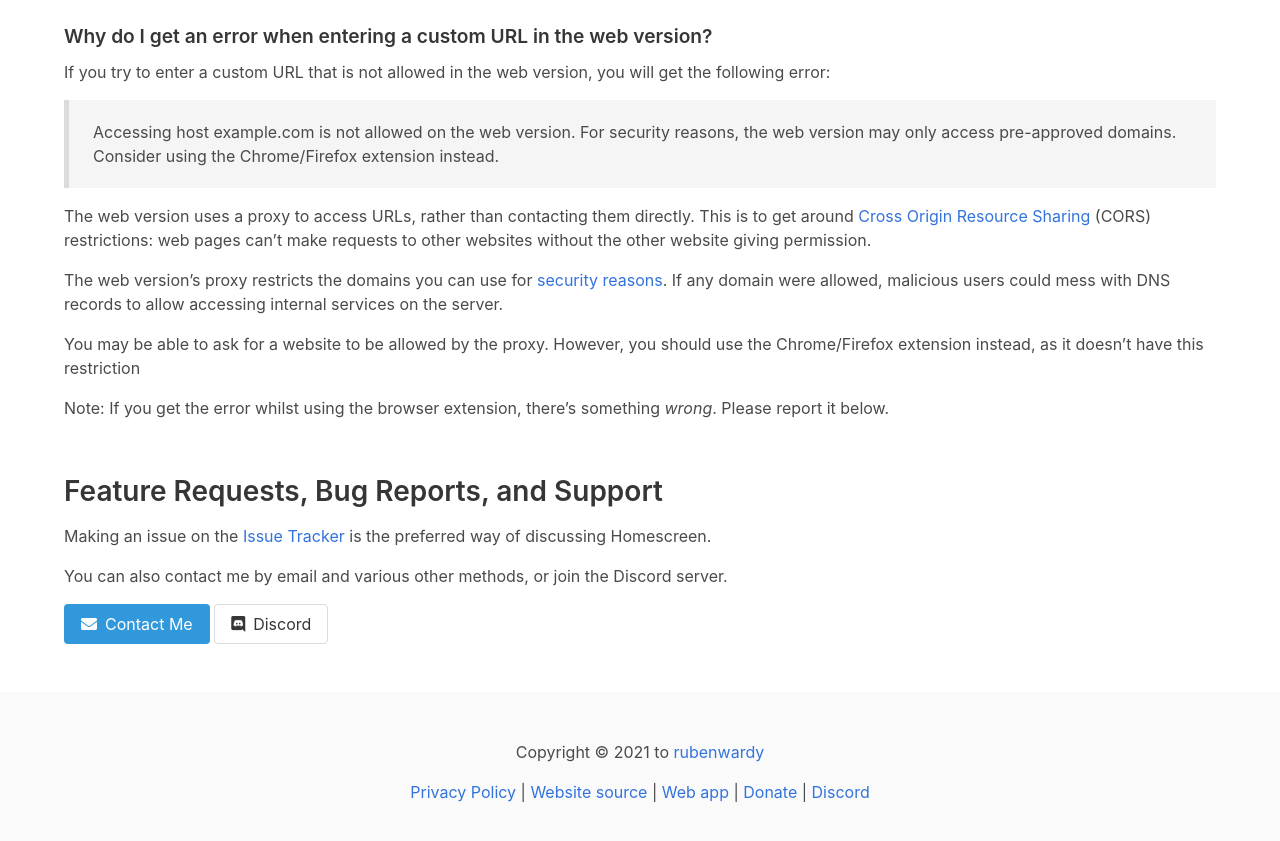
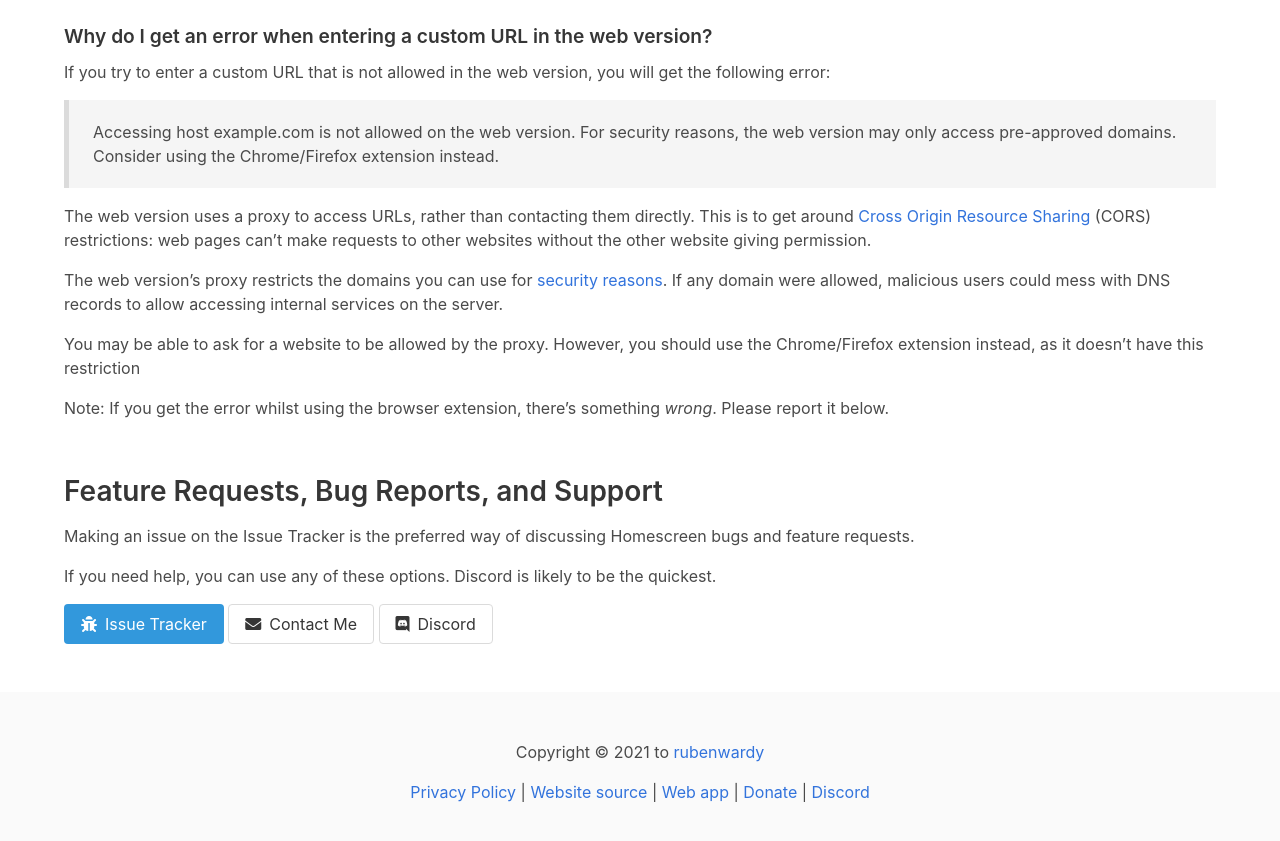
Before and after one commit to rubenwardy/renewedtab_website, a Jekyll site: the page built from help.md, in a window 1280 px wide and 900 px high, scrolled down 611 px. Shown: the top 841 px of the window. Built offline with Jekyll 4.4.1, drawn with Linux system fonts in a browser that asks for light colours.

Commit message:
Update /help/ links

```diff
--- a/help.md
+++ b/help.md
@@ -61,14 +61,17 @@ _wrong_. Please report it below.
 
 ## Feature Requests, Bug Reports, and Support
 
-Making an issue on the
-[Issue Tracker](https://gitlab.com/rubenwardy/homescreen/-/issues)
-is the preferred way of discussing Homescreen.
+Making an issue on the Issue Tracker is the preferred way of discussing
+Homescreen bugs and feature requests.
 
-You can also contact me by email and various other methods, or join the Discord
-server.
+If you need help, you can use any of these options. Discord is likely to be the
+quickest.
 
-<a href="https://rubenwardy.com/contact/" class="button is-info">
+<a href="https://gitlab.com/rubenwardy/homescreen/-/issues" class="button is-info">
+	<i class="fas fa-bug mr-2"></i>
+	Issue Tracker
+</a>
+<a href="https://rubenwardy.com/contact/" class="button">
 	<i class="fas fa-envelope mr-2"></i>
 	Contact Me
 </a>
```
